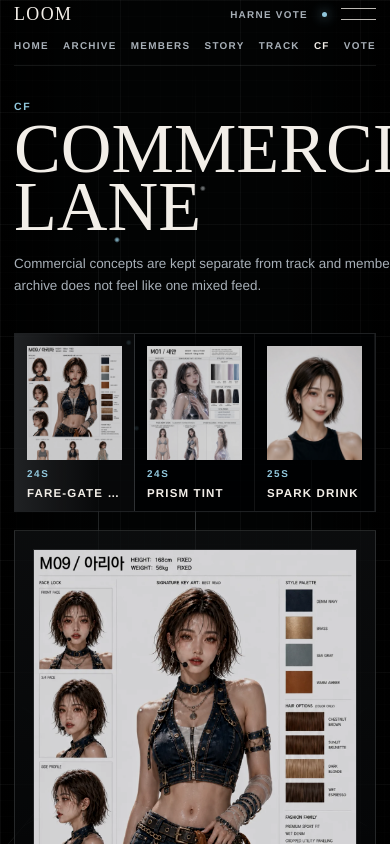
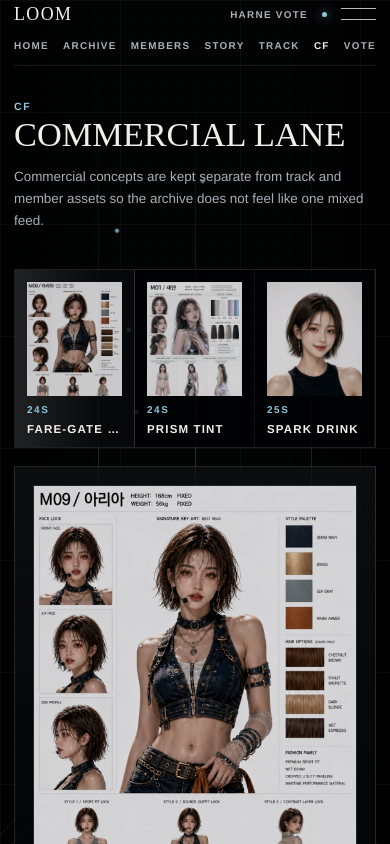
Before and after one commit to aheyabaraya/loom-signal-deck, a Next.js app: page /cf in a window 390 px wide. Shown: the top 844 px of the page. Built offline with nearby package versions, Linux system fonts and the light colour scheme.

Commit message:
Keep archive section titles on one line

```diff
--- a/styles.css
+++ b/styles.css
@@ -2385,10 +2385,11 @@ img {
 .section-hero h1 {
   margin: 8px 0 0;
   font-family: var(--display);
-  font-size: clamp(4.6rem, 9vw, 10rem);
+  font-size: clamp(3.2rem, 5vw, 6rem);
   font-weight: 400;
   line-height: 0.82;
   text-transform: uppercase;
+  white-space: nowrap;
 }
 
 .section-hero > span {
@@ -3836,7 +3837,7 @@ img {
   }
 
   .section-hero h1 {
-    font-size: clamp(4rem, 16vw, 7.2rem);
+    font-size: clamp(2.7rem, 7.2vw, 4.8rem);
   }
 
   .archive-overview-grid,
@@ -4202,7 +4203,7 @@ img {
   }
 
   .section-hero h1 {
-    font-size: clamp(3.35rem, 18vw, 5.6rem);
+    font-size: clamp(2.05rem, 8.8vw, 3.2rem);
   }
 
   .section-hero > span {
```
